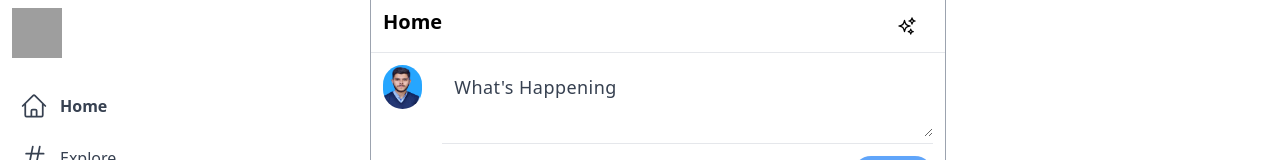
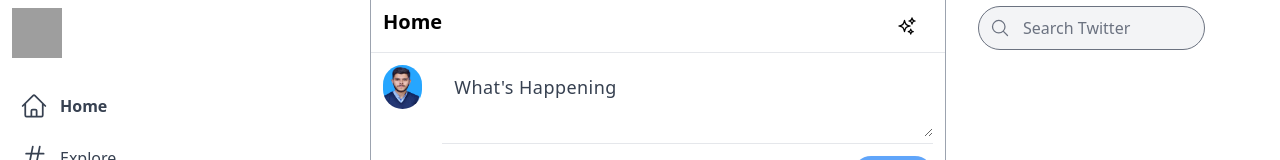
Before and after one commit to saadali7142/twitter, a Next.js app: page / in a window 1280 px wide. Shown: the top 160 px of the page. Built offline with nearby package versions, Linux system fonts and the light colour scheme; grey boxes are pictures that could not be loaded.

Commit message:
created widget component and search bar

```diff
--- /dev/null
+++ b/components/Widgets.js
@@ -0,0 +1,18 @@
+import { MagnifyingGlassIcon } from '@heroicons/react/24/outline';
+
+export default function Widgets() {
+  return (
+    <div className="xl:w-[600px] hidden lg:inline ml-8 space-y-5">
+      <div className="w-[90%] xl:w-[75%] sticky top-0 bg-white py-1.5 z-50">
+        <div className="flex items-center p-3 rounded-full relative">
+          <MagnifyingGlassIcon className="h-5 z-50 text-gray-500" />
+          <input
+            className="absolute inset-0 rounded-full focus:shadow-lg focus:bg-white bg-gray-100 pl-11 border-gray-500 text-gray-700"
+            type="text"
+            placeholder="Search Twitter"
+          />
+        </div>
+      </div>
+    </div>
+  );
+}
--- a/pages/index.js
+++ b/pages/index.js
@@ -1,6 +1,7 @@
 import Head from 'next/head';
 import Feed from '../components/Feed';
 import Sidebar from '../components/Sidebar';
+import Widgets from '../components/Widgets';
 
 export default function Home() {
   return (
@@ -16,7 +17,7 @@
         {/* Feed */}
         <Feed />
         {/* Widgets */}
-
+        <Widgets />
         {/* Modal */}
       </main>
     </div>
```
